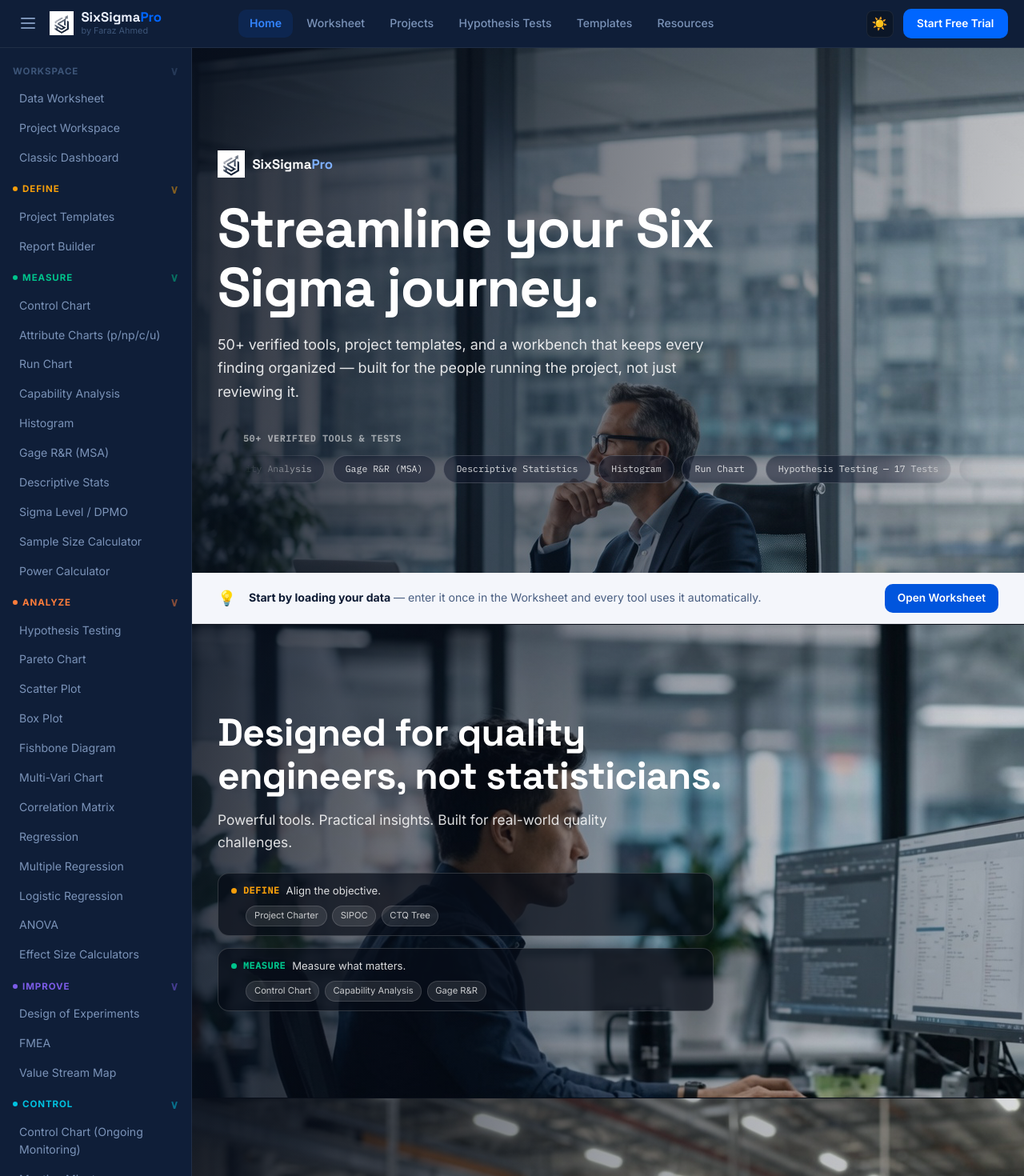
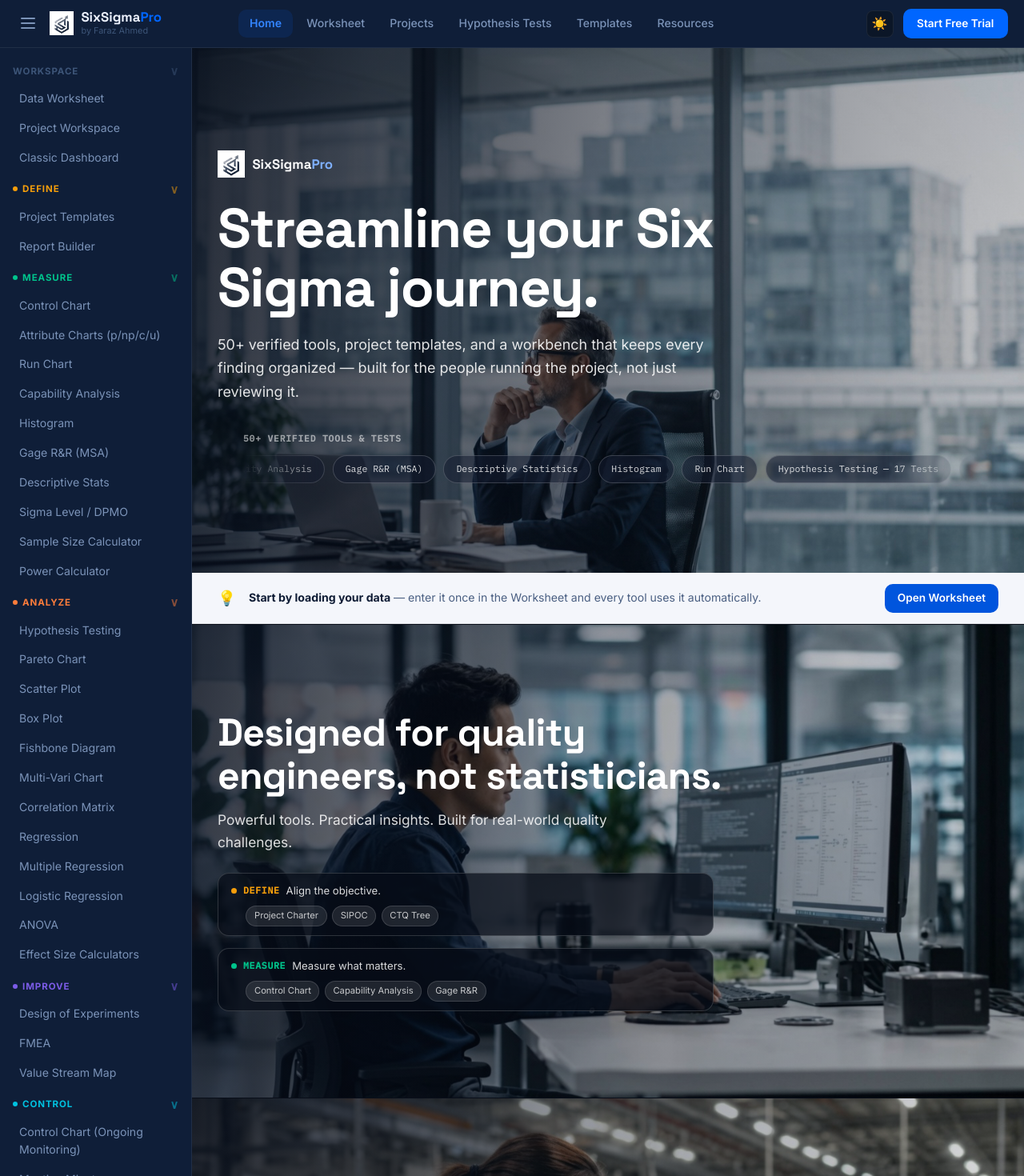
Before and after one commit to farazahmed1978/-sixsigma-pro, a React (Create React App) app: page / in a window 1280 px wide. Shown: the top 1470 px of the page at 80% size. Built offline with nearby package versions, Linux system fonts and the light colour scheme.

Commit message:
Update Dashboard.js

```diff
--- a/src/pages/Dashboard.js
+++ b/src/pages/Dashboard.js
@@ -76,7 +76,7 @@
   const [ref, inView] = useReveal(0.2);
   return (
     <section className="photo-hero" ref={ref}>
-      <img className="photo-hero-bg" src={heroMain} alt="" loading="eager" decoding="async" fetchpriority="high" />
+      <div className="photo-hero-bg" style={{ backgroundImage: `url(${heroMain})` }} />
       <div className="photo-hero-scrim" />
       <div className="photo-hero-inner">
         <div className={`slide-fade-text slide-fade-slow ${inView ? 'is-active' : ''}`}>
@@ -109,7 +109,7 @@
   const [ref, inView] = useReveal(0.25);
   return (
     <section className="feature-block" ref={ref}>
-      <img className="feature-block-bg" src={data.image} alt="" loading="lazy" decoding="async" />
+      <div className="feature-block-bg" style={{ backgroundImage: `url(${data.image})` }} />
       <div className="feature-block-scrim" />
       <div className={`slide-fade-text slide-fade-slow feature-block-text ${inView ? 'is-active' : ''}`}>
         <h2>{data.headline}</h2>
```
